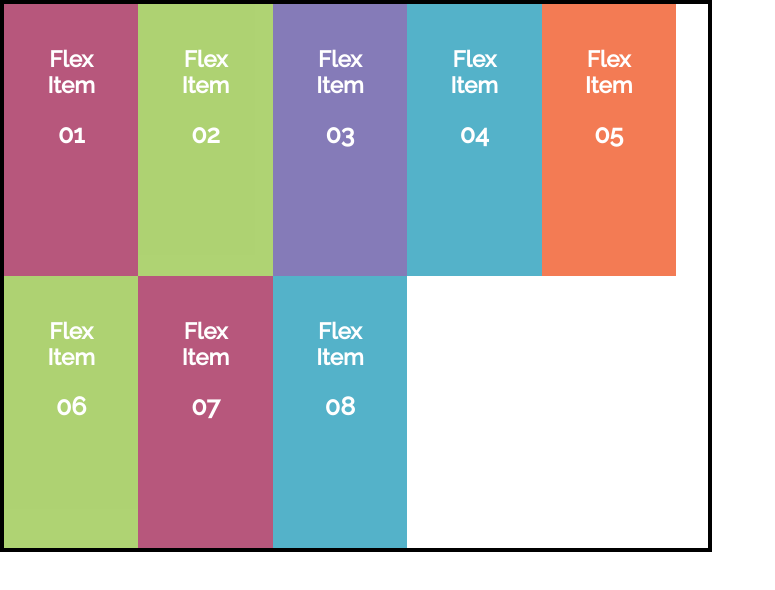
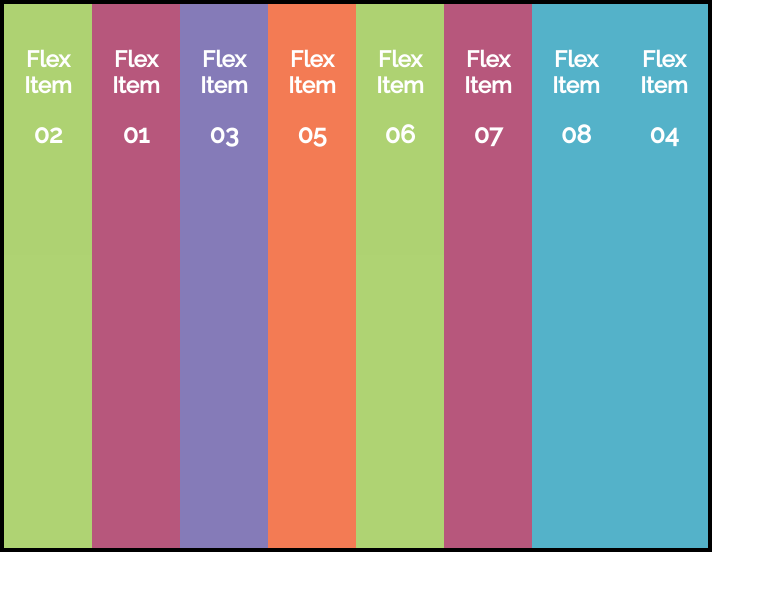
Before and after one commit to carolynkunz/flexbox, a plain HTML site: page index.html in a window 1280 px wide. Shown: the whole page, without its empty margins (0-775 px from the left). Drawn offline with Linux system fonts and the light colour scheme.

Commit message:
display order

```diff
--- a/styles.css
+++ b/styles.css
@@ -7,15 +7,7 @@ body {
 
 .flex-container {
 	display: flex;
-	/*shorthand for using direction and wrap*/
-	flex-flow: row wrap;
-	/*flex-wrap: wrap-reverse;*/
-	/*flex-wrap: wrap;*/
-	/*flex-wrap: nowrap;*/
-	/*flex-direction: row;*/
-	/*flex-direction: row-reverse;*/
-	/*flex-direction: column;*/
-	/*flex-direction: column-reverse;*/
+	flex-direction: row;
 	border: solid 4px #000;
 	width: 55%;
 	height: 34em;
@@ -36,6 +28,8 @@ body {
 
 .flex-item-02 {
 	background-color: #9BC850;
+/*display order will not work for accessibility or tabbing*/
+	order: -1;
 }
 
 .flex-item-03 {
@@ -44,6 +38,7 @@ body {
 
 .flex-item-04 {
 	background-color: #2A9FBC;
+	order: 1;
 }
 
 .flex-item-05 {
```
